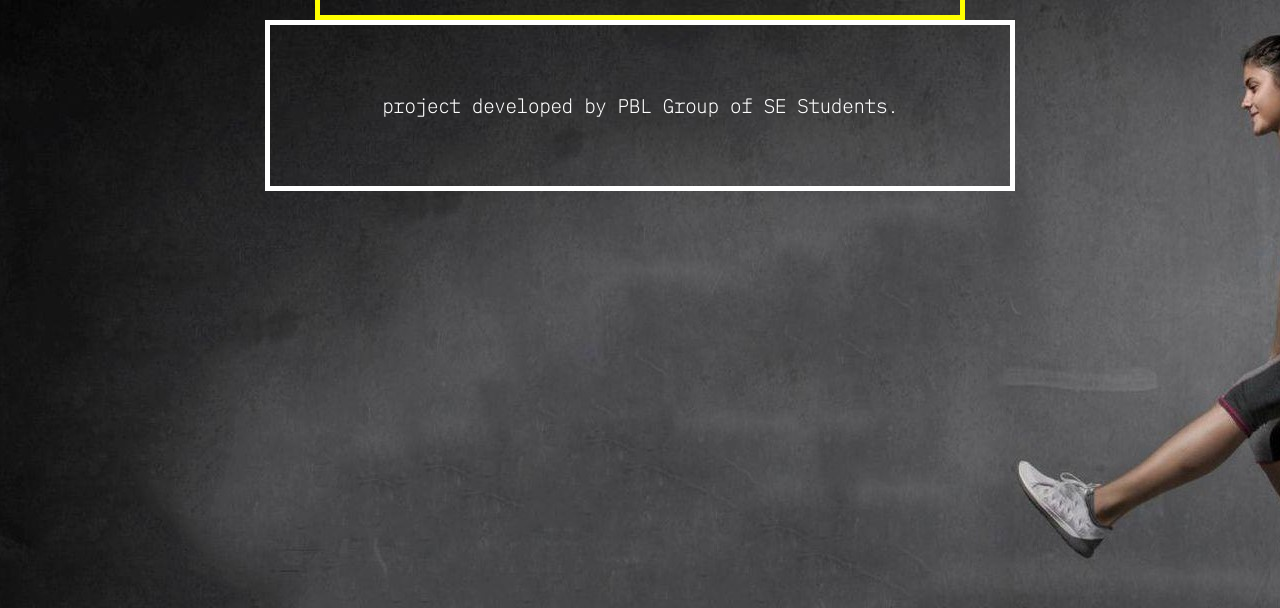
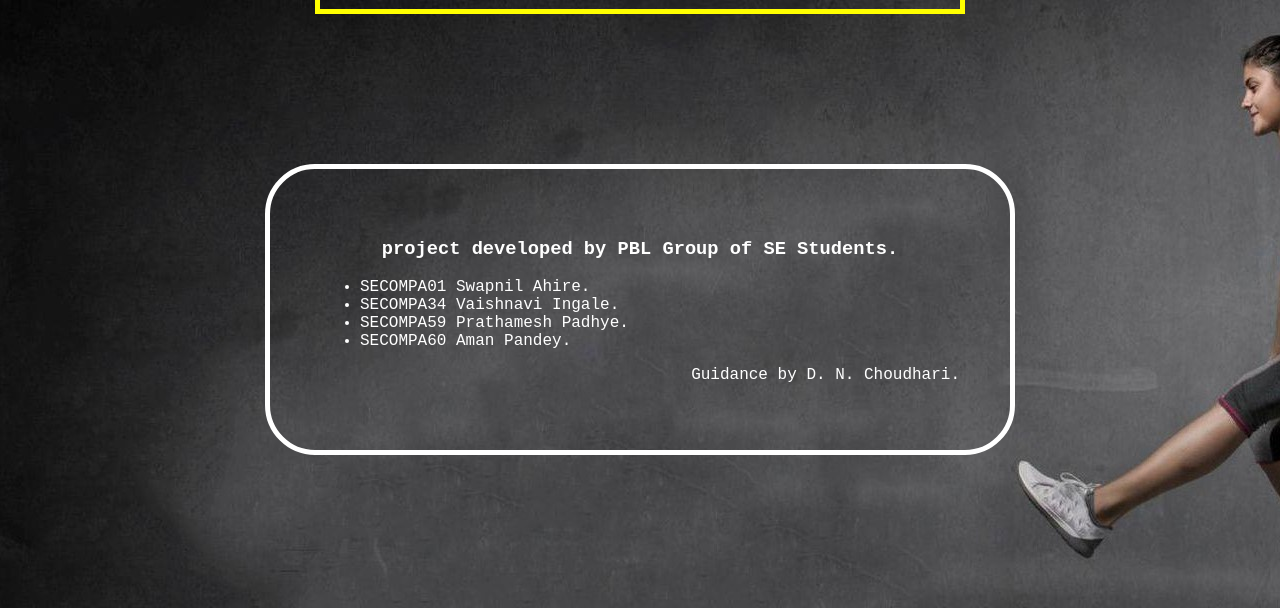
Before and after one commit to prathameshpadhye/fitness_website, a plain HTML site: page About Us.html in a window 1280 px wide. Shown: the part 192-800 px from the top of the page. Drawn offline with Linux system fonts and the light colour scheme; files that its build step writes are made by us from their sources.

Commit message:
font chnage and about us names added
Signed-off-by: prathamesh Padhye <prathameshpadhye743@gmail.com>

```diff
--- a/About Us.html
+++ b/About Us.html
@@ -7,12 +7,9 @@
     <title>FitCal</title>
     <link rel="stylesheet" href="css/style.css" />
     <link rel="icon" href="img/titleIcon.png" type="image/x-icon" />
-    <link rel="preconnect" href="https://fonts.googleapis.com" />
-    <link rel="preconnect" href="https://fonts.gstatic.com" crossorigin />
-    <link
-      href="https://fonts.googleapis.com/css2?family=IBM+Plex+Mono:wght@100&display=swap"
-      rel="stylesheet"
-    />
+    <link rel="preconnect" href="https://fonts.googleapis.com">
+<link rel="preconnect" href="https://fonts.gstatic.com" crossorigin>
+<link href="https://fonts.googleapis.com/css2?family=Roboto:wght@500&family=Source+Sans+Pro:wght@300;400&display=swap" rel="stylesheet">
     <link rel="stylesheet" href="style.css" />
   </head>
   <style>
@@ -27,10 +24,27 @@
       width: 50%;
       margin: auto auto;
       padding: 50px;
+      border-radius: 50px;
     }
     .abt_us h3{
       color: white;
       text-align: center;
+    }
+    #students
+    {
+      color: white;
+      text-align: left;
+      text-decoration-style: solid ;
+    }
+    #guide{
+      color: white;
+      text-align: right;
+
+    }
+    .empty{
+      height: 150px;
+      width: 100%;
+      /* border: 5px solid white; */
     }
   </style>
   <body>
@@ -53,10 +67,18 @@
         <button class="btn">Email Us</button>
       </div>
     </header>
+    <div class="empty"></div>
     <div class="abt_us">
       <h3>
         project developed by PBL Group of SE Students.
       </h3>
+      <ul id="students">
+        <li>SECOMPA01 Swapnil Ahire.</li>
+        <li>SECOMPA34 Vaishnavi Ingale.</li>
+        <li>SECOMPA59 Prathamesh Padhye.</li>
+        <li>SECOMPA60 Aman Pandey.</li>
+      </ul>
+      <ul id="guide" >Guidance by D. N. Choudhari.</ul>
     </div>
   </body>
 </html>
```
Also changed, not shown: index.html (+2 -2 lines).
